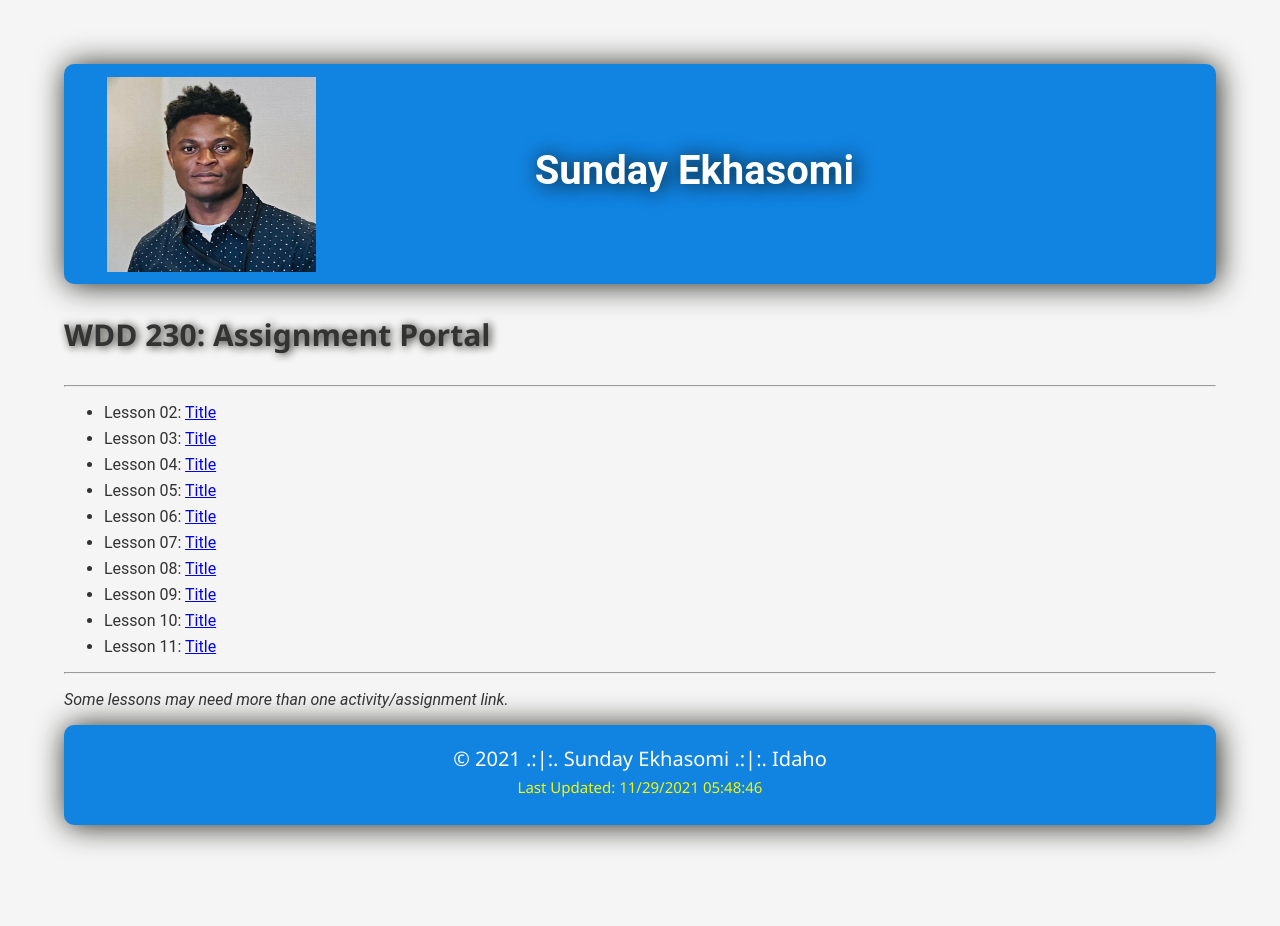
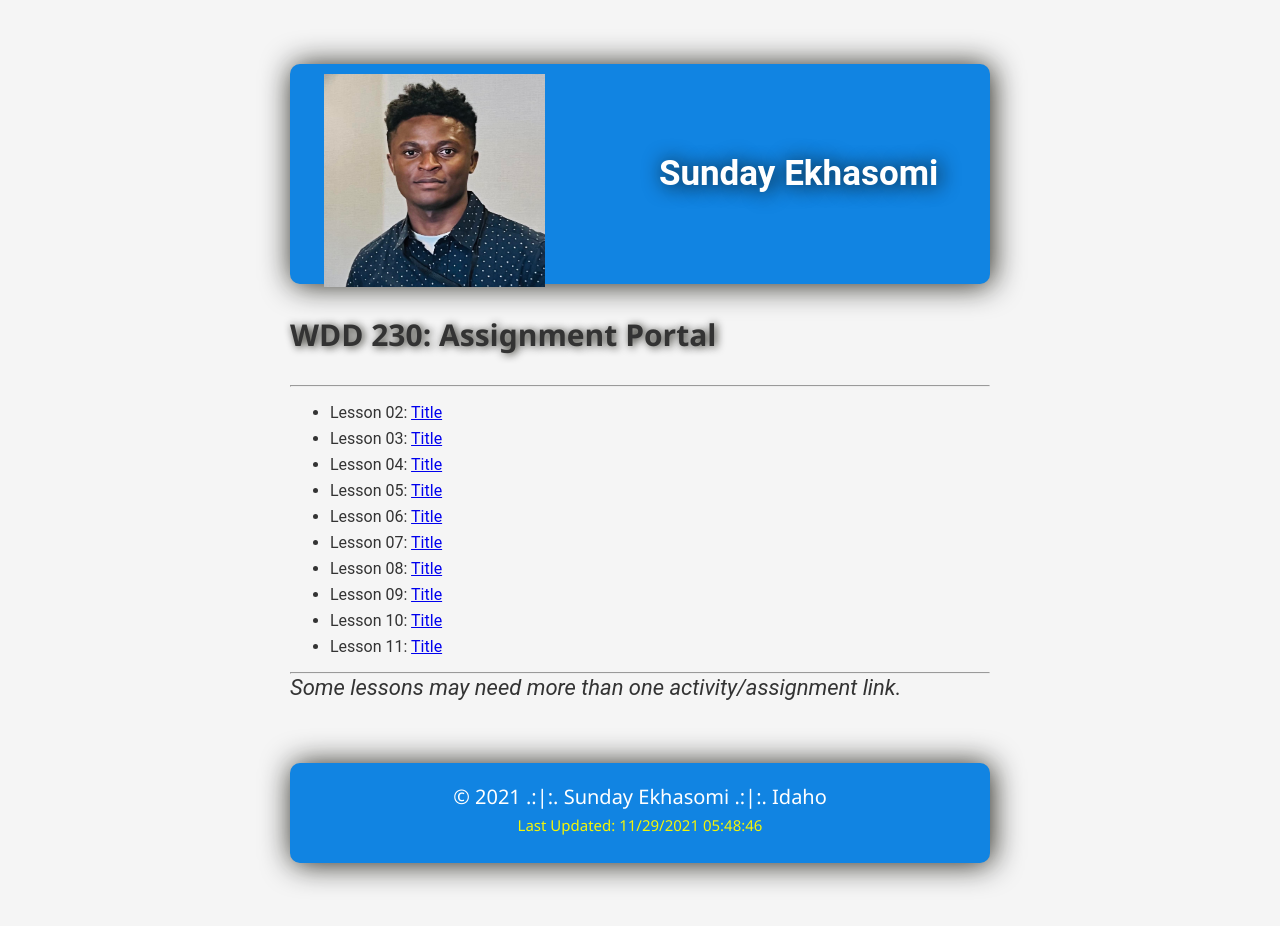
Before and after one commit to Ekhasomi-Sun19/WDD230, a plain HTML site: page index.html in a window 1280 px wide. Drawn offline with Linux system fonts and the light colour scheme.

Commit message:
New Commit

```diff
--- a/index.html
+++ b/index.html
@@ -8,14 +8,15 @@
     <link rel="stylesheet" href="styles/index.css">
 </head>
 <body>
-    <div class="header-1">
+    <header>
         <div class="image">
-            <img src="images/Sunny.jpg" alt="logo">
+            <img src="images/sunny.jpg" alt="logo">
         </div>
         <div class="name">
             <h3>Sunday Ekhasomi</h3>
         </div>
-    </div>
+    </header>
+    <main>
         <div class="header-2">
             <p>WDD 230: Assignment Portal</p>
         </div>
@@ -38,6 +39,7 @@
         <div class="bottom">
             <p>Some lessons may need more than one activity/assignment link.</p>
         </div>
+    </main>
     <footer>
         <div class="footer-1">
             <p>&copy; 2021 .:|:. Sunday Ekhasomi .:|:. Idaho</p>
--- a/styles/index.css
+++ b/styles/index.css
@@ -3,11 +3,11 @@ body{
     font-family: 'Roboto', sans-serif;
     font-size: 16px;
     color: #333;
-    margin: 5%;
-
+    margin: 5% auto;
+    max-width: 700px;
 }
 
-.header-1{
+header{
     background-color: rgb(17, 132, 226);
     border-radius: 10px;
     display: grid;
@@ -17,31 +17,28 @@ body{
     box-shadow: 2px 1px 30px rgba(10, 10, 0.9, 0.9);
 }
 
-.header-1 .image img{
-    width: 48%;
-    height: 68%;
+header .image img{
+    width: 65%;
+    height: 84.5%;
     padding-left: 10%;
     padding-top: 3%;
     padding-bottom: 5%;
 }
 
-.header-1 .name h3{
-    font-size: 40px;
-    padding-left: 5%;
-    padding-top: 4%;
+header .name h3{
+    font-size: 35px;
+    padding-left: 8%;
+    padding-top: 15%;
     font-weight: 700;
     color: white;
     text-shadow: 2px 1px 20px rgba(10, 10, 0.9, 50);
-
-
 }
 
-.header-2 p{
+main .header-2 p{
     font-size: 30px;
     font-weight: 700;
     font-family: 'Segoe UI', Tahoma, Geneva, Verdana, sans-serif;
     text-shadow: 2px 1px 8px rgba(10, 10, 0.9, 0.9);
-
 }
 
 .Lesson li{
@@ -50,6 +47,10 @@ body{
 
 .bottom p{
     font-style: italic;
+    margin-bottom: 9%;
+    margin-top: -1%;
+    width: 100%;
+    font-size: 22px;
 }
 
 footer{
@@ -61,7 +62,6 @@ footer{
     text-align: center;
     align-items: center;
     box-shadow: 2px 1px 30px rgba(10, 10, 0.9, 0.9);
-
 }
 
 footer .footer-1 p{
@@ -161,8 +161,6 @@ footer .footer-2 p{
         font-weight: 700;
         color: white;
         text-shadow: 2px 1px 20px rgba(10, 10, 0.9, 50);
-
-
     }
 
   }
```
Lines whose indentation alone changed are shown as unchanged.
